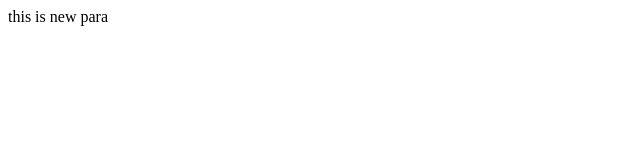
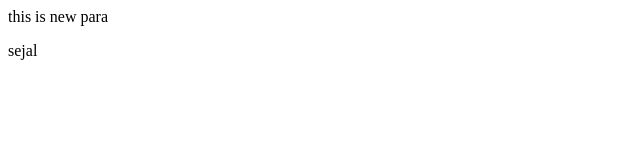
Before and after one commit to sejals2/localrepos, a plain HTML site: page index.html in a window 1280 px wide. Shown: the full height of the page, 0-640 px from the left. Drawn offline with Linux system fonts and the light colour scheme.

Commit message:
add new feature

```diff
--- a/index.html
+++ b/index.html
@@ -1 +1,2 @@
 <p>this is new para</p>
+<p>sejal</p>
```
